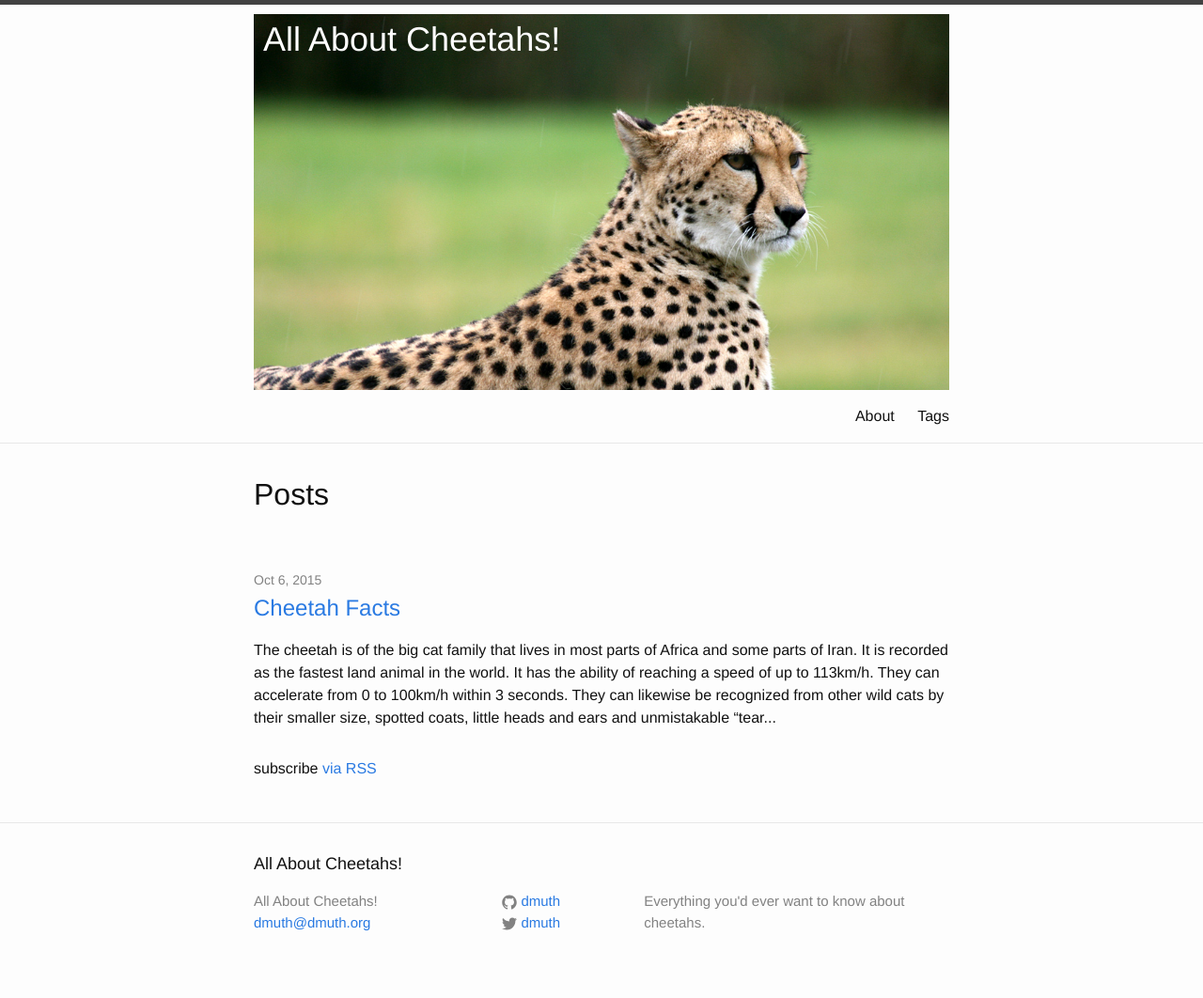
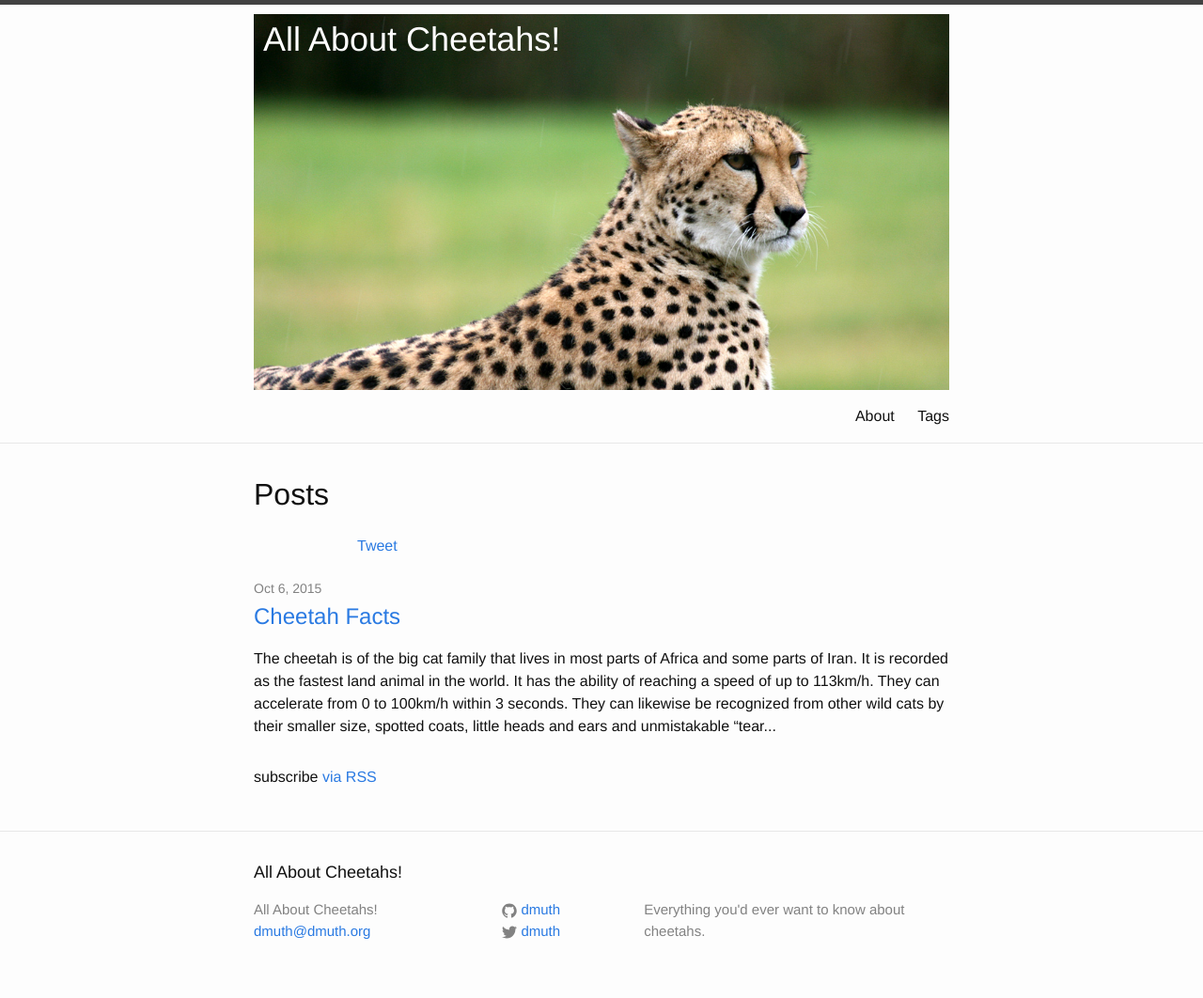
Before and after one commit to dmuth/dmuth.github.io, a Jekyll site: the page built from index.html, in a window 1280 px wide. Shown: the whole page at 94% size. Built offline with Jekyll 4.4.1, drawn with Linux system fonts in a browser that asks for light colours; comment, search, counter and statistics services are not loaded.

Commit message:
Cleaned up style so it works in mobile and desktop.

```diff
--- a/_includes/social-media-buttons.html
+++ b/_includes/social-media-buttons.html
@@ -11,15 +11,17 @@
 <g:plusone></g:plusone>
 </li>
 
+<li class="twitter-like">
+<a href="https://twitter.com/share" class="twitter-share-button" data-via="dmuth">Tweet</a>
+<script>!function(d,s,id){var js,fjs=d.getElementsByTagName(s)[0],p=/^http:/.test(d.location)?'http':'https';if(!d.getElementById(id)){js=d.createElement(s);js.id=id;js.src=p+'://platform.twitter.com/widgets.js';fjs.parentNode.insertBefore(js,fjs);}}(document, 'script', 'twitter-wjs');</script>
+</li>
+
 <li class="fb-like">
-<span class="fb-like" style="float: left; padding-top: 0px; padding-bottom: 20px; width: 300px; "
+<span class="fb-like"
 	data-href="{{ page.url | replace:'index.html','' | prepend: site.baseurl | prepend: site.url }}"
 	data-width="100"
 	data-layout="standard" data-action="like" data-show-faces="false" data-share="true">
 </span>
 </li>
 
-<li class="twitter-like">
-</li>
-
 </ul>
--- a/_sass/_social-media-buttons.scss
+++ b/_sass/_social-media-buttons.scss
@@ -2,24 +2,32 @@
 * Social media buttons.
 */
 ul.like-buttons {
+/*
+*/
 	float: left;
 	list-style: none;
 	margin: 0px 0 20px 0;
 	padding: 0;
 	width: 100%;
-	height: 20px;
 }
 
 ul.like-buttons li {
     display: block;
     float: left;
     margin-right: 10px;
+	height: 25px;
 }
 
 li.g-plus-one {
 	margin-top: 3px;
+	width: 100px;
+}
+
+li.fb-like {
+	width: 200px;
 }
 
 li.twitter-like {
-    margin-top: 2px;
+    margin-top: 4px;
+	width: 100px;
 }
```
